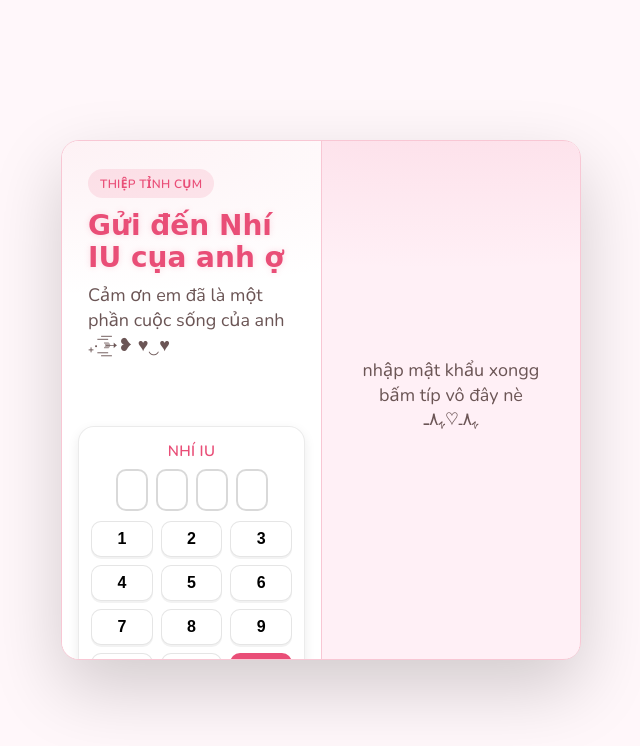
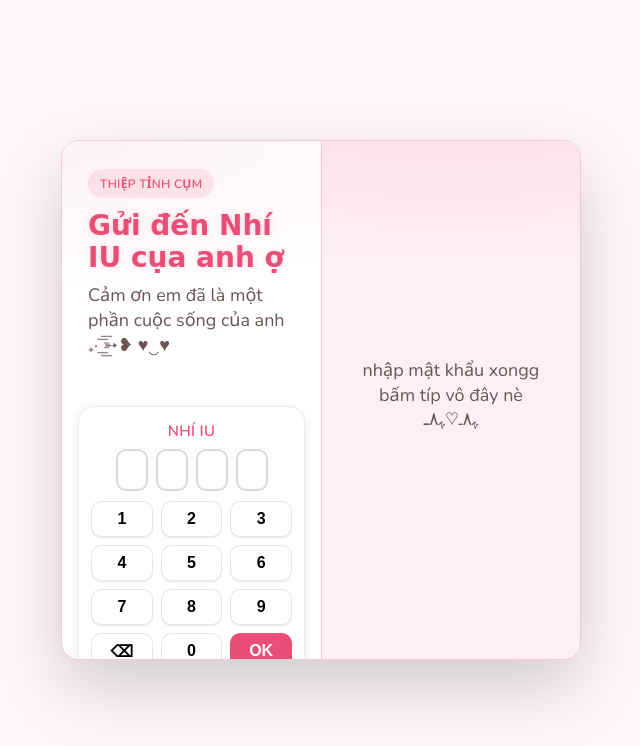
Before and after one commit to doankhang255/ngocnhisinhgai, a plain HTML site: page index.html in a window 1280 px wide. Both pictures are taken after a click on the element "chạm vô đây ợ 💌". Shown: the whole page, without its empty margins (319-959 px from the left). Drawn offline with nearby package versions, Linux system fonts and the light colour scheme.

Commit message:
Refactor HTML structure and styles for clarity

```diff
--- a/index.html
+++ b/index.html
@@ -138,7 +138,7 @@ h1{font-size:36px;line-height:1.15;margin:12px 0 8px}
 /* ========== PIN overlay ========== */
 .pin-overlay-left{
   position:absolute;
-  top: 52%;
+  top: 48%;
   left: 0;
   width: 50%;
   display:flex;
@@ -206,7 +206,7 @@ h1{font-size:36px;line-height:1.15;margin:12px 0 8px}
       <div class="page left">
         <span class="ribbon">THIỆP TỈNH CỤM</span>
         <h1 class="title-love">Gửi đến Nhí IU cụa anh ợ</h1>
-        <p class="lead">Cảm ơn em đã là một phần cuộc sống của anh ₊· ͟͟͞͞➳❥ ♥‿♥</p>
+        <p class="lead">Cảm ơn em đã là một phần cuộc sống của anh  ₊· ͟͟͞͞➳❥ ♥‿♥</p>
       </div>
 
       <div class="page right">
```
